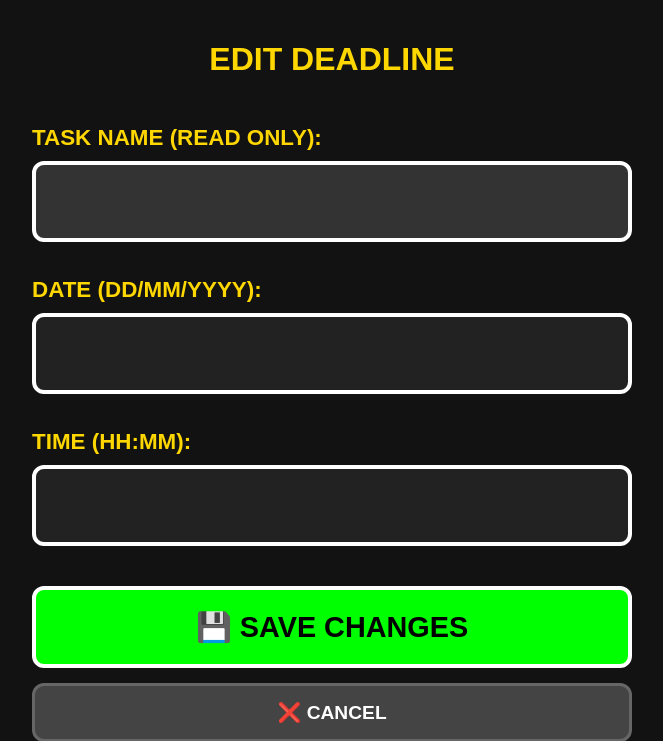
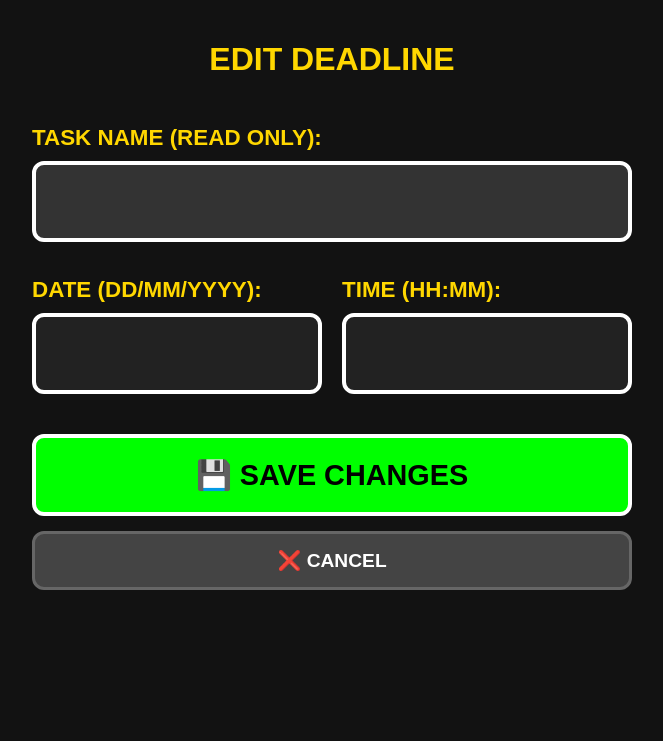
Before and after one commit to TheSharmanator/adhdtaskmanager, a Flask app: template templates/edit_task.html in a window 1280 px wide. Shown: the top 741 px of the page, without its empty margins (308-971 px from the left). Run offline with Flask 3, Linux system fonts and the light colour scheme; the template is opened without the code that fills it, so the values that code supplies are empty; parts of the project's set-up code (start-up, migrations or seed data) failed here and were passed over.

Commit message:
Shrink task text, fix clock picker hands, and align fields in edit_task

```diff
--- a/templates/add.html
+++ b/templates/add.html
@@ -263,7 +263,7 @@
                 <!-- Fat clunky hands -->
                 <div id="hour-hand" style="width:18px; height:60px; background:#ffd700; position:absolute; top:52px; left:111px; transform-origin: bottom center; transform: rotate(0deg); border-radius: 8px; z-index: 5;"></div>
 
-                <div id="minute-hand" style="width:10px; height:90px; background:#00ff00; position:absolute; top:22px; left:115px; transform-origin: bottom center; transform: rotate(0deg); border-radius: 4px; z-index: 4;"></div>
+                <div id="minute-hand" style="width:16px; height:90px; background:#00ff00; position:absolute; top:22px; left:112px; transform-origin: bottom center; transform: rotate(0deg); border-radius: 4px; z-index: 4;"></div>
 
                 <!-- Numbers generated by JS -->
             </div>
@@ -501,7 +501,7 @@
             const dist = Math.sqrt(x*x + y*y);
 
             // Lock onto hand based on distance from center
-            if (dist < 110) {
+            if (dist < 75) {
                 activeHand = 'hour';
             } else {
                 activeHand = 'minute';
--- a/templates/edit_task.html
+++ b/templates/edit_task.html
@@ -44,6 +44,9 @@
         }
         .p-btn:active, .p-btn.active { background: #ffd700; color: black; border-color: #ffd700; }
         #month-step .p-btn { padding: 10px; font-size: 1.2rem; }
+
+        .side-by-side { display: flex; gap: 20px; width: 100%; align-items: flex-end; }
+        .side-by-side > div { flex: 1; }
     </style>
 </head>
 <body>
@@ -54,11 +57,16 @@
             <label>TASK NAME (Read Only):</label>
             <input type="text" value="{{ task.title }}" disabled style="background: #333; color: #888;">
 
-            <label>DATE (DD/MM/YYYY):</label>
-            <input type="text" name="deadline_date" class="mask-date" value="{{ task.date }}" readonly>
-
-            <label>TIME (HH:MM):</label>
-            <input type="text" name="deadline_time" class="mask-time" value="{{ task.time }}" readonly>
+            <div class="side-by-side">
+                <div>
+                    <label>DATE (DD/MM/YYYY):</label>
+                    <input type="text" name="deadline_date" class="mask-date" value="{{ task.date }}" readonly>
+                </div>
+                <div>
+                    <label>TIME (HH:MM):</label>
+                    <input type="text" name="deadline_time" class="mask-time" value="{{ task.time }}" readonly>
+                </div>
+            </div>
 
             <button type="submit" class="btn-save">💾 Save Changes</button>
             <a href="/edit_list" class="btn-cancel">❌ Cancel</a>
@@ -120,7 +128,7 @@
             <div id="clock-face" style="width:240px; height:240px; border:6px solid white; border-radius:50%; margin:0 auto; position:relative; background:#1a1a1a; touch-action:none;">
                 <div style="width:16px; height:16px; background:white; border-radius:50%; position:absolute; top:112px; left:112px; z-index:10;"></div>
                 <div id="hour-hand" style="width:18px; height:60px; background:#ffd700; position:absolute; top:52px; left:111px; transform-origin: bottom center; transform: rotate(0deg); border-radius: 8px; z-index: 5;"></div>
-                <div id="minute-hand" style="width:10px; height:90px; background:#00ff00; position:absolute; top:22px; left:115px; transform-origin: bottom center; transform: rotate(0deg); border-radius: 4px; z-index: 4;"></div>
+                <div id="minute-hand" style="width:16px; height:90px; background:#00ff00; position:absolute; top:22px; left:112px; transform-origin: bottom center; transform: rotate(0deg); border-radius: 4px; z-index: 4;"></div>
             </div>
             <div style="display:flex; justify-content:space-between; margin-top:20px; gap:10px;">
                 <button onclick="closeClock()" style="flex:1; padding:15px; font-size:1.2rem; font-weight:900; background:#444; color:white; border-radius:10px; border:2px solid #555; cursor:pointer;">CANCEL</button>
@@ -323,7 +331,7 @@
             const x = clientX - centerX;
             const y = clientY - centerY;
             const dist = Math.sqrt(x*x + y*y);
-            activeHand = (dist < 110) ? 'hour' : 'minute';
+            activeHand = (dist < 75) ? 'hour' : 'minute';
             handleClockMove(e);
         }
 
--- a/templates/index.html
+++ b/templates/index.html
@@ -184,8 +184,8 @@
 }
 
 .task-text {
-    font-size: 1.96rem; /* 70% of 2.8rem */
-    font-weight: 900;
+    font-size: 1.6rem;
+    font-weight: normal;
     text-transform: uppercase;
     word-wrap: break-word;
     overflow-wrap: break-word;
--- a/templates/settings.html
+++ b/templates/settings.html
@@ -165,7 +165,7 @@
             <div id="clock-face" style="width:240px; height:240px; border:6px solid white; border-radius:50%; margin:0 auto; position:relative; background:#1a1a1a; touch-action:none;">
                 <div style="width:16px; height:16px; background:white; border-radius:50%; position:absolute; top:112px; left:112px; z-index:10;"></div>
                 <div id="hour-hand" style="width:18px; height:60px; background:#ffd700; position:absolute; top:52px; left:111px; transform-origin: bottom center; transform: rotate(0deg); border-radius: 8px; z-index: 5;"></div>
-                <div id="minute-hand" style="width:10px; height:90px; background:#00ff00; position:absolute; top:22px; left:115px; transform-origin: bottom center; transform: rotate(0deg); border-radius: 4px; z-index: 4;"></div>
+                <div id="minute-hand" style="width:16px; height:90px; background:#00ff00; position:absolute; top:22px; left:112px; transform-origin: bottom center; transform: rotate(0deg); border-radius: 4px; z-index: 4;"></div>
             </div>
 
             <div style="display:flex; justify-content:center; gap:20px; margin-top:15px;">
@@ -350,7 +350,7 @@
             const x = clientX - centerX;
             const y = clientY - centerY;
             const dist = Math.sqrt(x*x + y*y);
-            if (dist < 110) { activeHand = 'hour'; } else { activeHand = 'minute'; }
+            if (dist < 75) { activeHand = 'hour'; } else { activeHand = 'minute'; }
             handleClockMove(e);
         }
 
```
